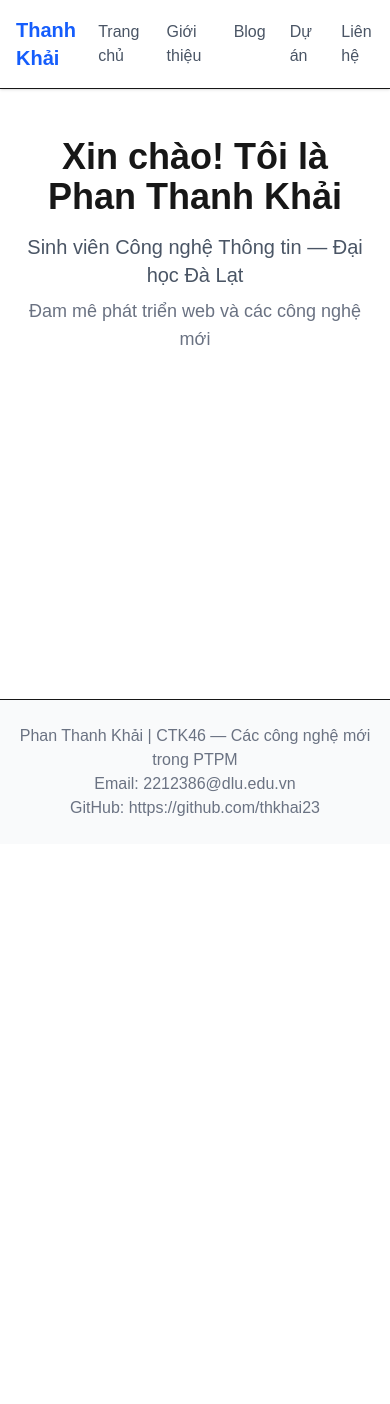
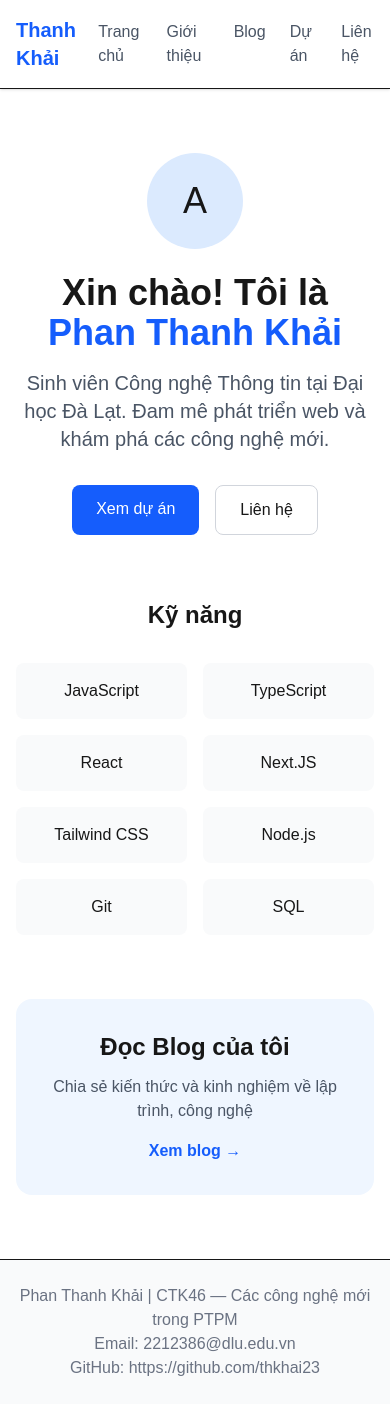
Before and after one commit to thkhai23/ctk46-lab01, a Next.js app: page / in a window 390 px wide. Before the commit the page ends 844 px from the top, so only its background shows below. Built offline with nearby package versions, Linux system fonts and the light colour scheme.

Commit message:
feat: cải thiện giao diện với Tailwind CSS responsive

```diff
--- /dev/null
+++ b/app/blog/[slug]/loading.tsx
@@ -0,0 +1,22 @@
+export default function Loading() {
+  return (
+    <div className="p-4 animate-pulse">
+      {/* Category + date */}
+      <div className="flex gap-3 mb-4">
+        <div className="h-5 w-20 bg-gray-300 rounded"></div>
+        <div className="h-5 w-24 bg-gray-200 rounded"></div>
+      </div>
+
+      {/* Title */}
+      <div className="h-8 bg-gray-300 rounded w-2/3 mb-6"></div>
+
+      {/* Content */}
+      <div className="space-y-3">
+        <div className="h-4 bg-gray-200 rounded"></div>
+        <div className="h-4 bg-gray-200 rounded"></div>
+        <div className="h-4 bg-gray-200 rounded w-5/6"></div>
+        <div className="h-4 bg-gray-200 rounded w-4/6"></div>
+      </div>
+    </div>
+  );
+}
--- a/app/blog/[slug]/not-found.tsx
+++ b/app/blog/[slug]/not-found.tsx
@@ -0,0 +1,24 @@
+import Link from "next/link";
+
+export default function NotFound() {
+  return (
+    <div className="h-screen flex flex-col items-center justify-center text-center p-6">
+
+      {/* Emoji lớn */}
+      <div className="text-6xl mb-4 animate-bounce">🚫</div>
+
+      <h1 className="text-3xl font-bold mb-2">404 - Không tìm thấy</h1>
+
+      <p className="text-gray-600 mb-6">
+        Trang bạn đang tìm không tồn tại hoặc đã bị xoá.
+      </p>
+
+      <Link
+        href="/"
+        className="bg-blue-600 text-white px-5 py-2 rounded hover:bg-blue-700"
+      >
+        Về trang chủ
+      </Link>
+    </div>
+  );
+}
--- /dev/null
+++ b/app/error.tsx
@@ -0,0 +1,28 @@
+"use client";
+
+import { useEffect } from "react";
+
+export default function GlobalError({ error, reset }) {
+  useEffect(() => {
+    console.error(error);
+  }, [error]);
+
+  return (
+    <div className="h-screen flex flex-col items-center justify-center text-center p-6">
+      <h1 className="text-3xl font-bold text-red-500 mb-4">
+        😵 Có lỗi xảy ra!
+      </h1>
+
+      <p className="text-gray-600 mb-6">
+        Đã xảy ra lỗi không mong muốn.
+      </p>
+
+      <button
+        onClick={() => reset()}
+        className="bg-blue-600 text-white px-4 py-2 rounded hover:bg-blue-700"
+      >
+        Thử lại
+      </button>
+    </div>
+  );
+}
--- a/app/page.tsx
+++ b/app/page.tsx
@@ -1,16 +1,80 @@
+
+import Link from "next/link";
+
 export default function HomePage() {
   return (
-    <div className="max-w-5xl mx-auto px-4 py-12">
-      <div className="text-center">
-        <h1 className="text-4xl font-bold mb-4">
-          Xin chào! Tôi là Phan Thanh Khải
+    <div className="max-w-5xl mx-auto px-4 py-16">
+      {/* Hero section */}
+      <div className="text-center mb-16">
+        <div className="w-24 h-24 bg-blue-100 rounded-full mx-auto mb-6 flex
+items-center justify-center">
+          <span className="text-4xl">A</span>
+        </div>
+
+        <h1 className="text-4xl md:text-5xl font-bold mb-4">
+          Xin chào! Tôi là{" "}
+          <span className="text-blue-600">Phan Thanh Khải</span>
         </h1>
-        <p className="text-xl text-gray-600 mb-2">
-          Sinh viên Công nghệ Thông tin — Đại học Đà Lạt
+        <p className="text-xl text-gray-600 mb-8 max-w-2xl mx-auto">
+          Sinh viên Công nghệ Thông tin tại Đại học Đà Lạt. Đam mê phát triển
+          web và khám phá các công nghệ mới.
         </p>
-        <p className="text-lg text-gray-500">
-          Đam mê phát triển web và các công nghệ mới
+
+        <div className="flex justify-center gap-4">
+          <Link
+            href="/projects"
+            className="bg-blue-600 text-white px-6 py-3 rounded-lg hover:bg-blue
+700 transition-colors"
+          >
+            Xem dự án
+          </Link>
+          <Link
+            href="/contact"
+            className="border border-gray-300 px-6 py-3 rounded-lg hover:bg-gray
+50 transition-colors"
+          >
+              Liên hệ
+          </Link>
+        </div>
+      </div>
+
+      {/* Skills section */}
+      <div className="mb-16">
+        <h2 className="text-2xl font-bold text-center mb-8">Kỹ năng</h2>
+        <div className="grid grid-cols-2 md:grid-cols-4 gap-4">
+          {[
+            "JavaScript",
+            "TypeScript",
+            "React",
+            "Next.JS",
+            "Tailwind CSS",
+            "Node.js",
+            "Git",
+            "SQL",
+          ].map((skill) => (
+            <div
+              key={skill}
+              className="bg-gray-50 rounded-lg p-4 text-center hover:bg-blue-50
+hover:text-blue-600 transition-colors"
+            >
+              {skill}
+            </div>
+          ))}
+        </div>
+      </div>
+
+      {/* CTA section */}
+      <div className="bg-blue-50 rounded-2xl p-8 text-center">
+        <h2 className="text-2xl font-bold mb-3">Đọc Blog của tôi</h2>
+        <p className="text-gray-600 mb-4">
+          Chia sẻ kiến thức và kinh nghiệm về lập trình, công nghệ
         </p>
+        <Link
+          href="/blog"
+          className="text-blue-600 font-semibold hover:underline"
+        >
+          Xem blog →
+        </Link>
       </div>
     </div>
   );
--- a/app/projects/page.tsx
+++ b/app/projects/page.tsx
@@ -1,40 +1,50 @@
 import Link from "next/link";
 
 const projects = [
-  { id: "1", name: "Website bán hàng", desc: "HTML, CSS, JS" },
-  { id: "2", name: "App quản lý sinh viên", desc: "Java, SQLite" },
-  { id: "3", name: "AI Image Generator", desc: "NextJS + API" },
+  { id: "1", name: "Website bán hàng", desc: "HTML, CSS, JS" ,status: "Hoàn thành", tech: ["HTML", "CSS", "JavaScript"],title: "Website bán hàng", description: "Một website bán hàng đơn giản với các tính năng cơ bản."},
+  { id: "2", name: "App quản lý sinh viên", desc: "Java, SQLite" ,status: "Đang thực hiện", tech: ["Java", "SQLite"],title: "App quản lý sinh viên", description: "Một ứng dụng quản lý thông tin sinh viên."},
+  { id: "3", name: "AI Image Generator", desc: "NextJS + API" ,status: "Hoàn thành", tech: ["NextJS", "API"],title: "AI Image Generator", description: "Một công cụ tạo hình ảnh bằng trí tuệ nhân tạo."},
 ];
 
-export default function Projects() {
+export default function ProjectsPage() {
   return (
-    <div className="p-6">
-      <h1 className="text-2xl font-bold mb-6">🚀 Dự án của tôi</h1>
+    <div className="max-w-5xl mx-auto px-4 py-12">
+      <h1 className="text-3xl font-bold mb-6">Dự án</h1>
 
-      <div className="grid md:grid-cols-2 lg:grid-cols-3 gap-6">
-        {projects.map((project) => (
-          <Link key={project.id} href={`/projects/${project.id}`}>
-            <div className="bg-white rounded-2xl shadow-md p-5 border hover:shadow-xl hover:-translate-y-1 transition duration-300 cursor-pointer">
+      <div className="grid grid-cols-1 md:grid-cols-2 gap-6">
+        {projects.map((project, index) => (
+          <div
+            key={index}
+            className="border rounded-lg p-6 hover:shadow-md transition-shadow flex flex-col"
+          >
+            <div className="flex items-center justify-between mb-2">
+              <h2 className="text-xl font-semibold">{project.title}</h2>
+              <span
+                className={`text-xs px-2 py-1 rounded-full ${
+                  project.status === "Hoàn thành"
+                    ? "bg-green-100 text-green-700"
+                    : "bg-yellow-100 text-yellow-700"
+                }`}
+              >
+                {project.status}
+              </span>
+            </div>
 
-              {/* Title */}
-              <h2 className="text-lg font-semibold text-gray-800">
-                {project.name}
-              </h2>
+            <p className="text-gray-600 mb-4 flex-1">{project.description}</p>
 
-              {/* Description */}
-              <p className="text-gray-500 text-sm mt-2">
-                {project.desc}
-              </p>
-
-              {/* Button giả */}
-              <div className="mt-4 text-blue-600 text-sm font-medium">
-                Xem chi tiết →
-              </div>
-
+            <div className="flex flex-wrap gap-2">
+              {project.tech.map((t) => (
+                <span
+                  key={t}
+                  className="bg-blue-100 text-blue-700 text-sm px-3 py-1 rounded full"
+                >
+                  {t}
+                </span>
+              ))}
             </div>
-          </Link>
+          </div>
         ))}
       </div>
-    </div>
+        </div>
   );
 }
```
